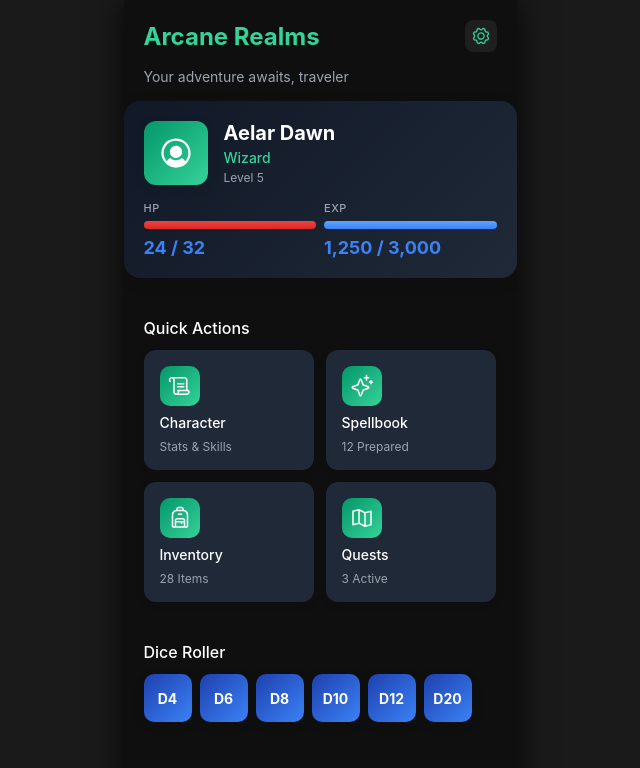
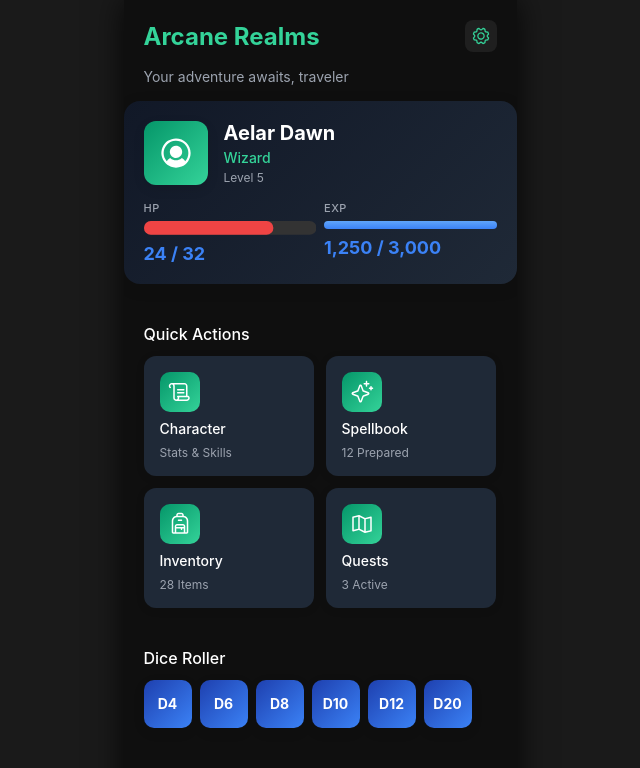
Before and after one commit to Whimsy-rat-trap/dnd-mobile-app, a React (Create React App) app: page /dashboard in a window 1280 px wide. Shown: the top 768 px of the page, without its empty margins (320-960 px from the left). Built offline with nearby package versions, Linux system fonts and the light colour scheme.

Commit message:
0.0.35.4 (svg for the hp now changes depending on the hp ammount)

```diff
--- a/src/pages/Dashboard.css
+++ b/src/pages/Dashboard.css
@@ -144,10 +144,15 @@
     width: 100%;
     height: 8px;
     background: #333;
+    overflow: hidden;
 }
 
-.hp-progress {
+/* Заполнение для HP */
+.hp-fill {
+    height: 100%;
+    border-radius: 4px;
     background: linear-gradient(0deg, #dc2626 0%, #ef4444 100%);
+    transition: width 0.3s ease;
 }
 
 .exp-progress {
--- a/src/pages/Dashboard.tsx
+++ b/src/pages/Dashboard.tsx
@@ -2,6 +2,11 @@ import React from 'react';
 import './Dashboard.css';
 
 const Dashboard: React.FC = () => {
+    // temp
+    const currentHP = 24;
+    const maxHP = 32;
+    const hpPercent = (currentHP / maxHP) * 100; // 75%
+
     return (
         <div className="page dashboard-page">
             <div className="dashboard-header">
@@ -52,8 +57,25 @@ const Dashboard: React.FC = () => {
                     <div className="stats-row">
                         <div className="stat-block">
                             <span className="stat-label">HP</span>
-                            <div className="stat-progress hp-progress"></div>
-                            <span className="stat-value">24 / 32</span>
+                            <svg className="hp-svg" viewBox="0 0 100 8" preserveAspectRatio="none">
+                                <rect
+                                    x="0"
+                                    y="0"
+                                    width="100"
+                                    height="8"
+                                    rx="4"
+                                    fill="#333333"
+                                />
+                                <rect
+                                    x="0"
+                                    y="0"
+                                    width={hpPercent}
+                                    height="8"
+                                    rx="4"
+                                    fill="#ef4444"
+                                />
+                            </svg>
+                            <span className="stat-value">{currentHP} / {maxHP}</span>
                         </div>
                         <div className="stat-block">
                             <span className="stat-label">EXP</span>
```
